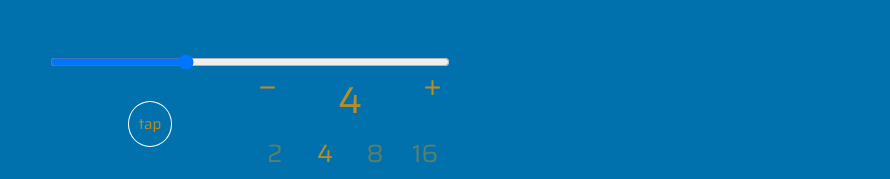
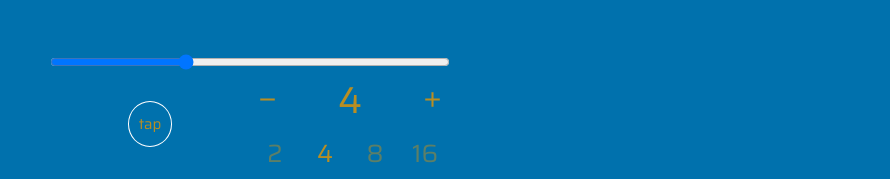
Before and after one commit to alanpaulprice/metronome, a React (Create React App) app: page / in a window 1280 px wide. Shown: the part 439-618 px from the top of the page, without its empty margins (390-1280 px from the left). Built offline with nearby package versions, Linux system fonts and the light colour scheme; no server answers.

Commit message:
TimeSigBeatsControls: vertically aligned input and buttons

```diff
--- a/src/components/TimeSigBeatsControls.js
+++ b/src/components/TimeSigBeatsControls.js
@@ -40,7 +40,7 @@ class TimeSigBeatsControls extends Component {
 
   render() {
     return (
-      <Div display="flex">
+      <Div display="flex" alignItems="center">
         <Div flex="1 1 0">
           <Button
             value={-1}
```
